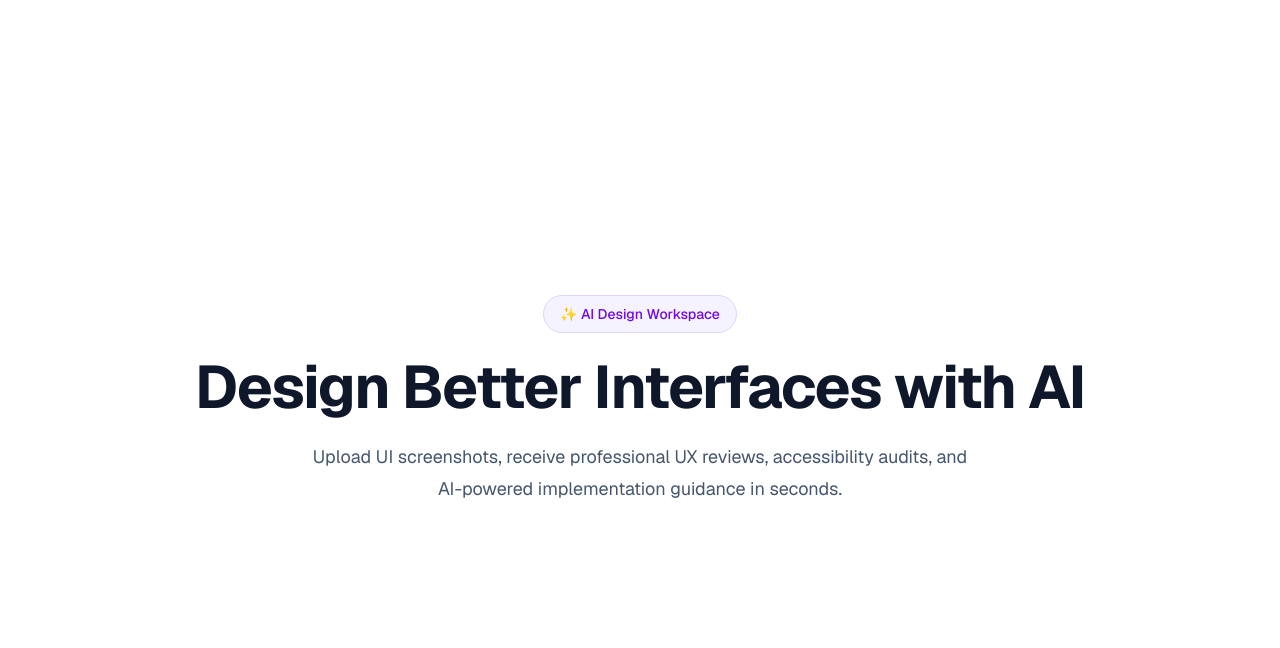
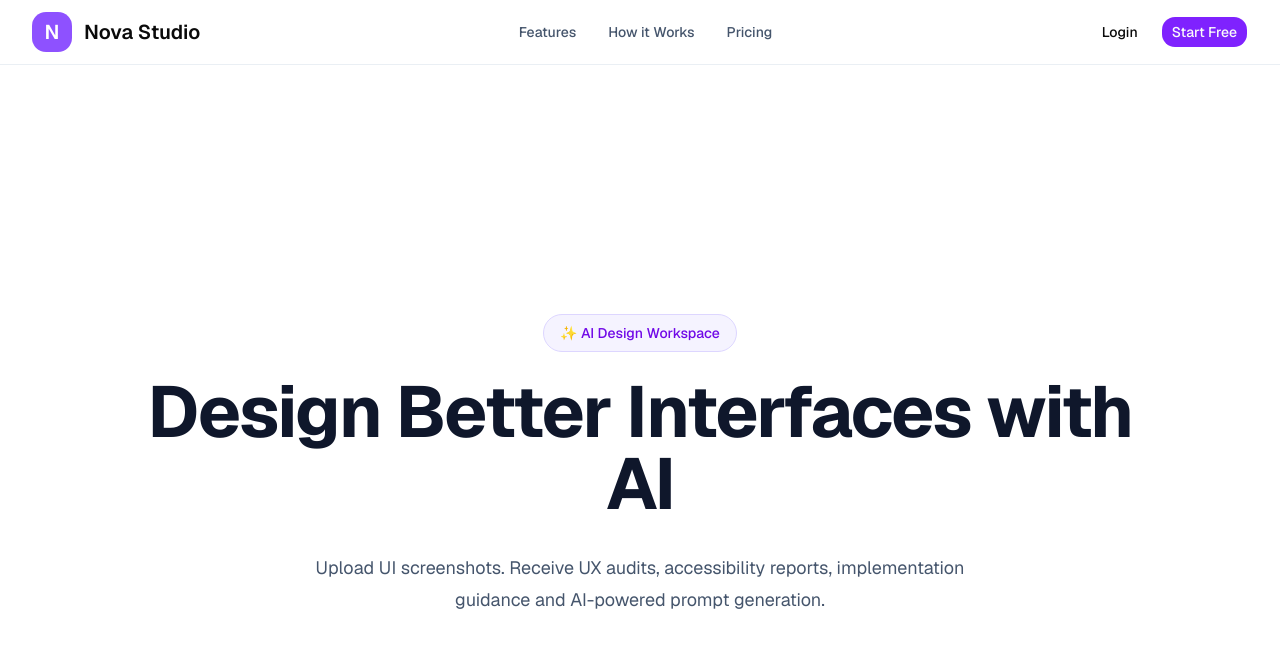
Before and after one commit to armankhan222/nova-studio, a Next.js app: page / in a window 1280 px wide. Shown: the top 648 px of the page. Built offline with nearby package versions, Linux system fonts and the light colour scheme.

Commit message:
feat(ui): create landing page foundation

```diff
--- a/src/app/page.tsx
+++ b/src/app/page.tsx
@@ -1,7 +1,11 @@
+import { Navbar } from "@/shared/components/layout/navbar";
 import { Container } from "@/shared/components/ui/container";
 
 export default function HomePage() {
   return (
+    <>
+      <Navbar />
+
       <main className="min-h-screen bg-white">
         <Container>
           <div className="flex min-h-screen flex-col items-center justify-center text-center">
@@ -9,17 +13,17 @@
               ✨ AI Design Workspace
             </div>
 
-          <h1 className="max-w-4xl text-6xl font-bold tracking-tight text-slate-900">
+            <h1 className="max-w-5xl text-7xl font-bold tracking-tight text-slate-900">
               Design Better Interfaces with AI
             </h1>
 
-          <p className="mt-6 max-w-2xl text-lg leading-8 text-slate-600">
-            Upload UI screenshots, receive professional UX reviews,
-            accessibility audits, and AI-powered implementation guidance in
-            seconds.
+            <p className="mt-8 max-w-2xl text-lg leading-8 text-slate-600">
+              Upload UI screenshots. Receive UX audits, accessibility reports,
+              implementation guidance and AI-powered prompt generation.
             </p>
           </div>
         </Container>
       </main>
+    </>
   );
 }
--- /dev/null
+++ b/src/components/ui/sheet.tsx
@@ -0,0 +1,148 @@
+"use client"
+
+import * as React from "react"
+import { Dialog as SheetPrimitive } from "radix-ui"
+
+import { cn } from "@/lib/utils"
+
+import { XIcon } from "lucide-react"
+import { Button } from "./button"
+
+function Sheet({ ...props }: React.ComponentProps<typeof SheetPrimitive.Root>) {
+  return <SheetPrimitive.Root data-slot="sheet" {...props} />
+}
+
+function SheetTrigger({
+  ...props
+}: React.ComponentProps<typeof SheetPrimitive.Trigger>) {
+  return <SheetPrimitive.Trigger data-slot="sheet-trigger" {...props} />
+}
+
+function SheetClose({
+  ...props
+}: React.ComponentProps<typeof SheetPrimitive.Close>) {
+  return <SheetPrimitive.Close data-slot="sheet-close" {...props} />
+}
+
+function SheetPortal({
+  ...props
+}: React.ComponentProps<typeof SheetPrimitive.Portal>) {
+  return <SheetPrimitive.Portal data-slot="sheet-portal" {...props} />
+}
+
+function SheetOverlay({
+  className,
+  ...props
+}: React.ComponentProps<typeof SheetPrimitive.Overlay>) {
+  return (
+    <SheetPrimitive.Overlay
+      data-slot="sheet-overlay"
+      className={cn(
+        "fixed inset-0 z-50 bg-black/10 duration-100 supports-backdrop-filter:backdrop-blur-xs data-open:animate-in data-open:fade-in-0 data-closed:animate-out data-closed:fade-out-0",
+        className
+      )}
+      {...props}
+    />
+  )
+}
+
+function SheetContent({
+  className,
+  children,
+  side = "right",
+  showCloseButton = true,
+  ...props
+}: React.ComponentProps<typeof SheetPrimitive.Content> & {
+  side?: "top" | "right" | "bottom" | "left"
+  showCloseButton?: boolean
+}) {
+  return (
+    <SheetPortal>
+      <SheetOverlay />
+      <SheetPrimitive.Content
+        data-slot="sheet-content"
+        data-side={side}
+        className={cn(
+          "fixed z-50 flex flex-col gap-4 bg-popover bg-clip-padding text-sm text-popover-foreground shadow-lg transition duration-200 ease-in-out data-[side=bottom]:inset-x-0 data-[side=bottom]:bottom-0 data-[side=bottom]:h-auto data-[side=bottom]:border-t data-[side=left]:inset-y-0 data-[side=left]:left-0 data-[side=left]:h-full data-[side=left]:w-3/4 data-[side=left]:border-r data-[side=right]:inset-y-0 data-[side=right]:right-0 data-[side=right]:h-full data-[side=right]:w-3/4 data-[side=right]:border-l data-[side=top]:inset-x-0 data-[side=top]:top-0 data-[side=top]:h-auto data-[side=top]:border-b data-[side=left]:sm:max-w-sm data-[side=right]:sm:max-w-sm data-open:animate-in data-open:fade-in-0 data-[side=bottom]:data-open:slide-in-from-bottom-10 data-[side=left]:data-open:slide-in-from-left-10 data-[side=right]:data-open:slide-in-from-right-10 data-[side=top]:data-open:slide-in-from-top-10 data-closed:animate-out data-closed:fade-out-0 data-[side=bottom]:data-closed:slide-out-to-bottom-10 data-[side=left]:data-closed:slide-out-to-left-10 data-[side=right]:data-closed:slide-out-to-right-10 data-[side=top]:data-closed:slide-out-to-top-10",
+          className
+        )}
+        {...props}
+      >
+        {children}
+        {showCloseButton && (
+          <SheetPrimitive.Close data-slot="sheet-close" asChild>
+            <Button
+              variant="ghost"
+              className="absolute top-3 right-3"
+              size="icon-sm"
+            >
+              <XIcon
+              />
+              <span className="sr-only">Close</span>
+            </Button>
+          </SheetPrimitive.Close>
+        )}
+      </SheetPrimitive.Content>
+    </SheetPortal>
+  )
+}
+
+function SheetHeader({ className, ...props }: React.ComponentProps<"div">) {
+  return (
+    <div
+      data-slot="sheet-header"
+      className={cn("flex flex-col gap-0.5 p-4", className)}
+      {...props}
+    />
+  )
+}
+
+function SheetFooter({ className, ...props }: React.ComponentProps<"div">) {
+  return (
+    <div
+      data-slot="sheet-footer"
+      className={cn("mt-auto flex flex-col gap-2 p-4", className)}
+      {...props}
+    />
+  )
+}
+
+function SheetTitle({
+  className,
+  ...props
+}: React.ComponentProps<typeof SheetPrimitive.Title>) {
+  return (
+    <SheetPrimitive.Title
+      data-slot="sheet-title"
+      className={cn(
+        "font-heading text-base font-medium text-foreground",
+        className
+      )}
+      {...props}
+    />
+  )
+}
+
+function SheetDescription({
+  className,
+  ...props
+}: React.ComponentProps<typeof SheetPrimitive.Description>) {
+  return (
+    <SheetPrimitive.Description
+      data-slot="sheet-description"
+      className={cn("text-sm text-muted-foreground", className)}
+      {...props}
+    />
+  )
+}
+
+export {
+  Sheet,
+  SheetTrigger,
+  SheetClose,
+  SheetContent,
+  SheetHeader,
+  SheetFooter,
+  SheetTitle,
+  SheetDescription,
+}
--- a/src/shared/components/layout/navbar.tsx
+++ b/src/shared/components/layout/navbar.tsx
@@ -1,19 +1,76 @@
+"use client";
+
 import Link from "next/link";
+import { Menu } from "lucide-react";
+
+
+
 import { Logo } from "./logo";
-import { Button } from "@/shared/components/ui/button";
+import { siteConfig } from "@/shared/config/site";
+import { Button } from "@/components/ui/button";
+import { Sheet, SheetContent, SheetTrigger } from "@/components/ui/sheet";
+
 
 export function Navbar() {
   return (
-    <header className="sticky top-0 z-50 w-full border-b bg-background/95 backdrop-blur">
-      <div className="container flex h-16 items-center justify-between px-4 max-w-7xl mx-auto">
+    <header className="sticky top-0 z-50 border-b border-slate-200/70 bg-white/80 backdrop-blur-xl">
+      <div className="mx-auto flex h-16 max-w-7xl items-center justify-between px-6 lg:px-8">
         <Logo />
-        <nav className="flex items-center gap-6 text-sm font-medium">
-          <Link href="#features" className="hover:text-primary transition-colors">Features</Link>
-          <Link href="#enterprise" className="hover:text-primary transition-colors">Enterprise</Link>
-          <Link href="/dashboard">
-            <Button>Dashboard</Button>
-          </Link>
+
+        <nav className="hidden items-center gap-8 md:flex">
+          {siteConfig.navigation.map((item) => (
+            <Link
+              key={item.title}
+              href={item.href}
+              className="text-sm font-medium text-slate-600 transition hover:text-violet-600"
+            >
+              {item.title}
+            </Link>
+          ))}
         </nav>
+
+        <div className="hidden items-center gap-3 md:flex">
+          <Button variant="ghost" asChild>
+            <Link href="/login">Login</Link>
+          </Button>
+
+          <Button
+            className="rounded-xl bg-violet-600 hover:bg-violet-700"
+            asChild
+          >
+            <Link href="/signup">Start Free</Link>
+          </Button>
+        </div>
+
+        <div className="md:hidden">
+          <Sheet>
+            <SheetTrigger asChild>
+              <Button size="icon" variant="ghost">
+                <Menu className="h-5 w-5" />
+              </Button>
+            </SheetTrigger>
+
+            <SheetContent side="right">
+              <div className="mt-8 flex flex-col gap-6">
+                {siteConfig.navigation.map((item) => (
+                  <Link
+                    key={item.title}
+                    href={item.href}
+                    className="text-lg font-medium"
+                  >
+                    {item.title}
+                  </Link>
+                ))}
+
+                <Button asChild>
+                  <Link href="/signup">
+                    Start Free
+                  </Link>
+                </Button>
+              </div>
+            </SheetContent>
+          </Sheet>
+        </div>
       </div>
     </header>
   );
```
Lines whose indentation alone changed are shown as unchanged.
